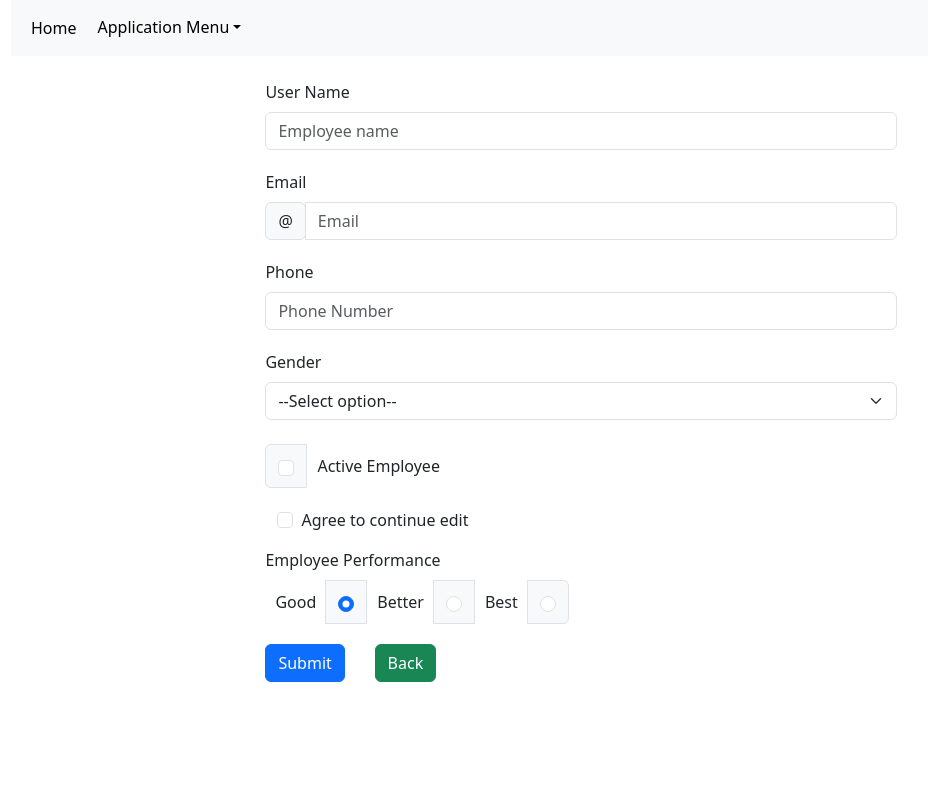
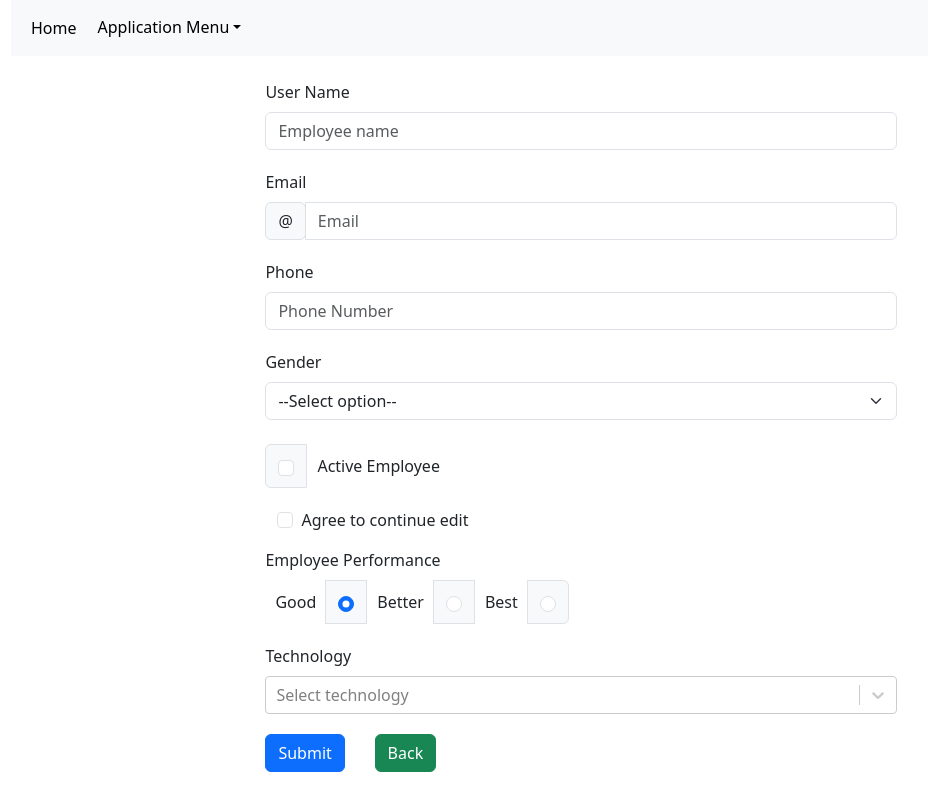
Before and after one commit to gitcoder-23/User-Data-React18, a React (Create React App) app: page /employee/edit/1 in a window 1280 px wide. Shown: the whole page, without its empty margins (59-987 px from the left). Built offline with nearby package versions, Linux system fonts and the light colour scheme.

Commit message:
edit done

```diff
--- a/db.json
+++ b/db.json
@@ -31,14 +31,12 @@
       "empdetails": "Hi "
     },
     {
-      "id": 1688219749460,
       "employeename": "Khan Baba",
       "email": "raja@yahoo.com",
       "phone": "7894561258",
       "gender": "female",
       "status": true,
       "performance": "better",
-      "empdetails": "Test Details",
       "technology": [
         {
           "value": "nodejs",
@@ -51,18 +49,21 @@
         {
           "value": "angular",
           "label": "Angular"
+        },
+        {
+          "value": "next",
+          "label": "Next"
         }
-      ]
+      ],
+      "id": 1688219749460
     },
     {
-      "id": 1688219869852,
       "employeename": "Krishna Jain",
       "email": "kj@yahoo.com",
       "phone": "432234423423",
       "gender": "others",
       "status": false,
       "performance": "best",
-      "empdetails": "Jain Status",
       "technology": [
         {
           "value": "reactjs",
@@ -75,24 +76,9 @@
         {
           "value": "javascript",
           "label": "Javascript"
-        },
-        {
-          "value": "angular",
-          "label": "Angular"
-        },
-        {
-          "value": "next",
-          "label": "Next"
-        },
-        {
-          "value": "java",
-          "label": "Java"
-        },
-        {
-          "value": "python",
-          "label": "Python"
         }
-      ]
+      ],
+      "id": 1688219869852
     }
   ]
 }
--- a/src/app_using_jsonserver/employeeCrud/EmployeeAdd.js
+++ b/src/app_using_jsonserver/employeeCrud/EmployeeAdd.js
@@ -85,7 +85,7 @@ const EmployeeAdd = () => {
                 techSkill: '',
               });
               setMessage('');
-              // navigate('/employeelist');
+              navigate('/employeelist');
             }, 1000);
           }
         })
--- a/src/app_using_jsonserver/employeeCrud/EmployeeEdit.js
+++ b/src/app_using_jsonserver/employeeCrud/EmployeeEdit.js
@@ -2,9 +2,12 @@ import axios from 'axios';
 import React, { useEffect, useState } from 'react';
 import { Button, Form, InputGroup } from 'react-bootstrap';
 import { useLocation, useNavigate, useParams } from 'react-router-dom';
+import Select from 'react-select';
+import makeAnimated from 'react-select/animated';
 
 const EmployeeEdit = () => {
   const { empeid } = useParams();
+  const animatedComponents = makeAnimated();
   const navigate = useNavigate();
   // console.log('empeid->', empeid);
 
@@ -17,6 +20,7 @@ const EmployeeEdit = () => {
     empGender: state?.singleUser.gender || '',
     empActive: state?.singleUser.status || false,
     empPerformance: state?.singleUser.performance || 'good',
+    empTechSkill: state?.singleUser.technology || [],
   });
   const [showMessage, setShowMessage] = useState('');
   const [showError, setShowError] = useState(false);
@@ -24,6 +28,16 @@ const EmployeeEdit = () => {
   const [onCheck, setOnCheck] = useState(false);
 
   useEffect(() => {}, [state?.singleUser, empeid]);
+
+  const technology = [
+    { value: 'nodejs', label: 'Nodejs' },
+    { value: 'reactjs', label: 'Reactjs' },
+    { value: 'python', label: 'Python' },
+    { value: 'angular', label: 'Angular' },
+    { value: 'java', label: 'Java' },
+    { value: 'javascript', label: 'Javascript' },
+    { value: 'next', label: 'Next' },
+  ];
 
   const genderData = [
     {
@@ -43,6 +57,14 @@ const EmployeeEdit = () => {
     },
   ];
 
+  const handleSkillChange = (eTech) => {
+    console.log('eTech->', eTech);
+    setEmployeeEditState({
+      ...employeeEditState,
+      empTechSkill: [...eTech],
+    });
+  };
+
   const editEmployee = (e) => {
     e.preventDefault();
     if (
@@ -50,6 +72,7 @@ const EmployeeEdit = () => {
       !employeeEditState.empEmail ||
       !employeeEditState.empPhone ||
       !employeeEditState.empGender ||
+      !employeeEditState.empTechSkill ||
       onCheck === false
     ) {
       setShowError(true);
@@ -58,7 +81,7 @@ const EmployeeEdit = () => {
       setShowMessage('Please fill all the fields');
       setTimeout(() => {
         setShowMessage('');
-        setBtnClick(false);
+        setBtnClick(true);
       }, 2000);
     } else {
       const formData = {
@@ -68,6 +91,7 @@ const EmployeeEdit = () => {
         gender: employeeEditState.empGender,
         status: employeeEditState.empActive,
         performance: employeeEditState.empPerformance,
+        technology: employeeEditState.empTechSkill,
       };
       setBtnClick(false);
       setOnCheck(true);
@@ -274,6 +298,24 @@ const EmployeeEdit = () => {
                 <></>
               )} */}
           </Form.Group>
+
+          <Form.Group md="4" style={{ marginBottom: '20px' }}>
+            <Form.Label>Technology</Form.Label>
+            <Select
+              placeholder="Select technology"
+              options={technology}
+              isMulti
+              components={animatedComponents}
+              value={employeeEditState.empTechSkill}
+              onChange={(option) => handleSkillChange(option)}
+            />
+            {!employeeEditState.empTechSkill ? (
+              <span style={{ color: 'red' }}>Select technology</span>
+            ) : (
+              <></>
+            )}
+          </Form.Group>
+
           <div className="row">
             <div className="col-md-2">
               <Button variant="primary" type="submit">
@@ -281,7 +323,11 @@ const EmployeeEdit = () => {
               </Button>{' '}
             </div>
             <div className="col-md-2">
-              <Button variant="success" type="button" onClick={()=>navigate('/employeelist')}>
+              <Button
+                variant="success"
+                type="button"
+                onClick={() => navigate('/employeelist')}
+              >
                 Back
               </Button>{' '}
             </div>
```
